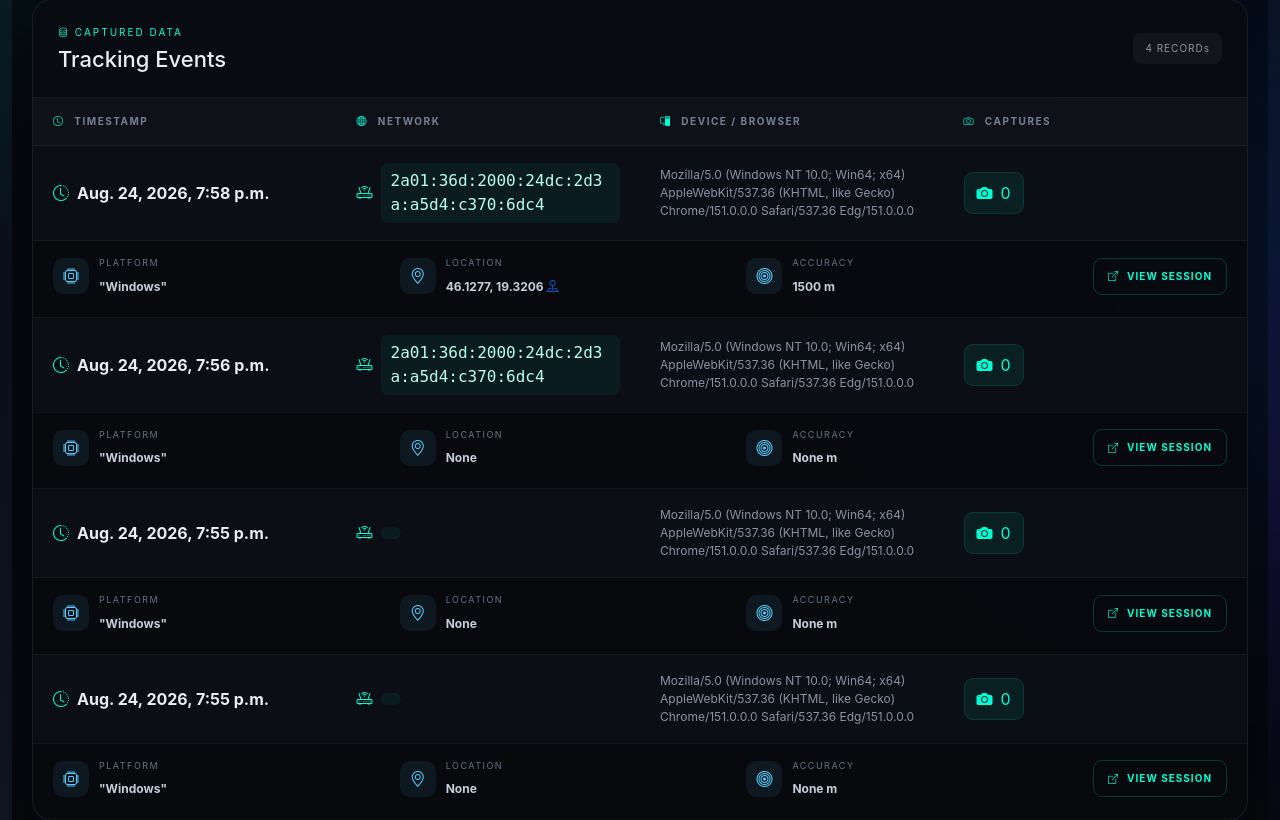
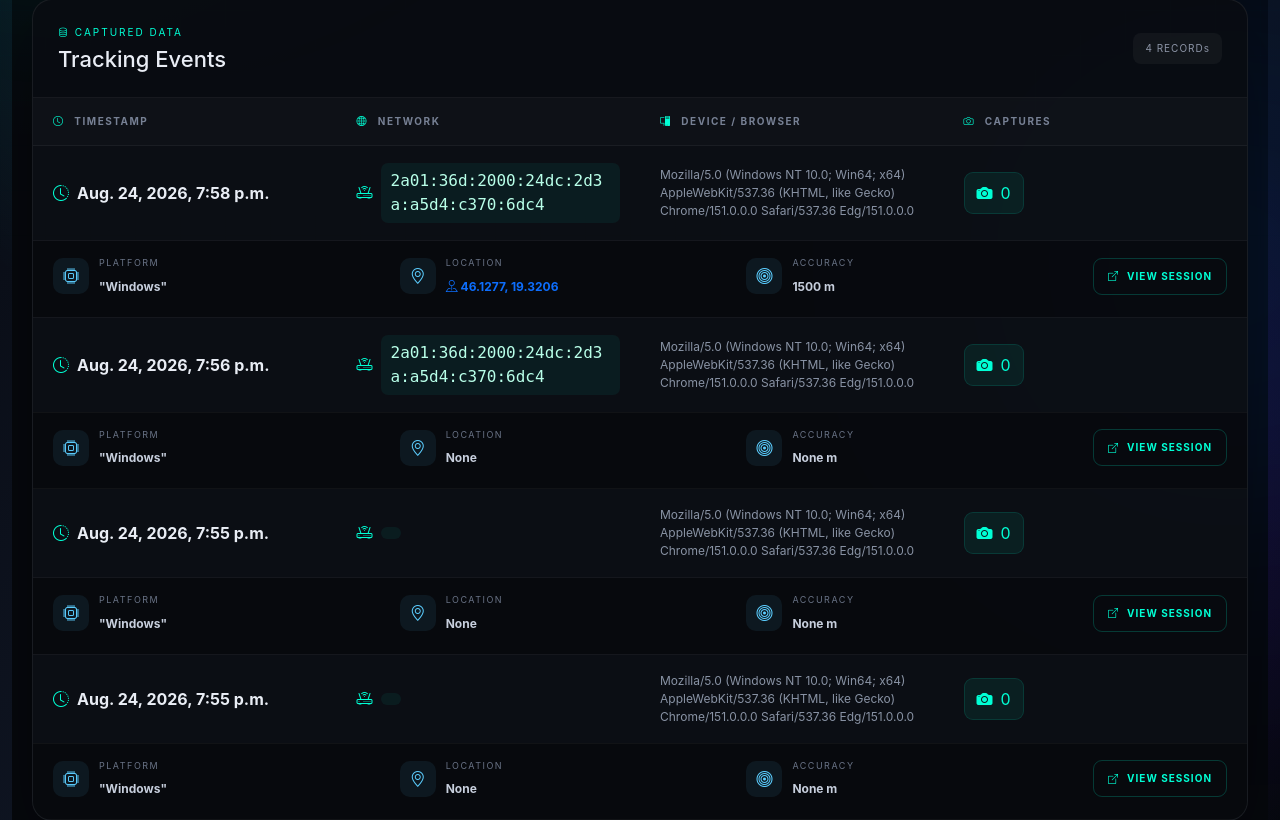
Before and after one commit to n4gY1/TraceGate, a Django app: page /show/1/ in a window 1280 px wide. Shown: the part 485-1305 px from the top of the page. Run offline with Django 5.2, Linux system fonts and the light colour scheme; a user stored in the database is signed in; data comes from the database, SQL or seed files in the repository.

Commit message:
google maps v6

```diff
--- a/templates/tracker/list_trackers.html
+++ b/templates/tracker/list_trackers.html
@@ -243,11 +243,12 @@
 
                                             <strong>
                                                 {% if obj.latitude != None %}
-                                                {{ obj.latitude }},
-                                                {{ obj.longitude }}
-                                                <a href="https://maps.google.com/?q={{obj.latitude}},{{obj.longitude}}" target="_blank"><i class="bi bi-pin-map"></i></a>
+                                                    <a href="https://maps.google.com/?q={{obj.latitude}},{{obj.longitude}}" target="_blank" style="text-decoration:none"><i class="bi bi-pin-map"></i>
+                                                    {{ obj.latitude }},
+                                                    {{ obj.longitude }}
+                                                    </a>
                                                 {% else %}
-                                                None
+                                                    None
                                                 {% endif %}
 
                                             </strong>
```
